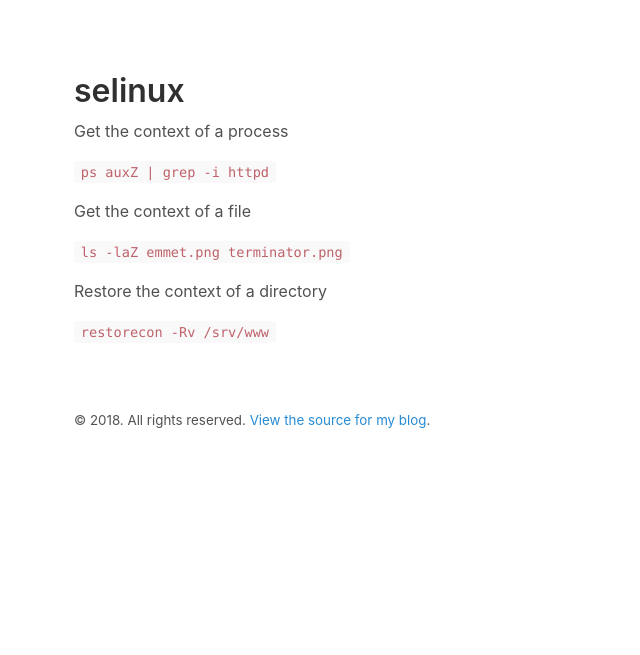
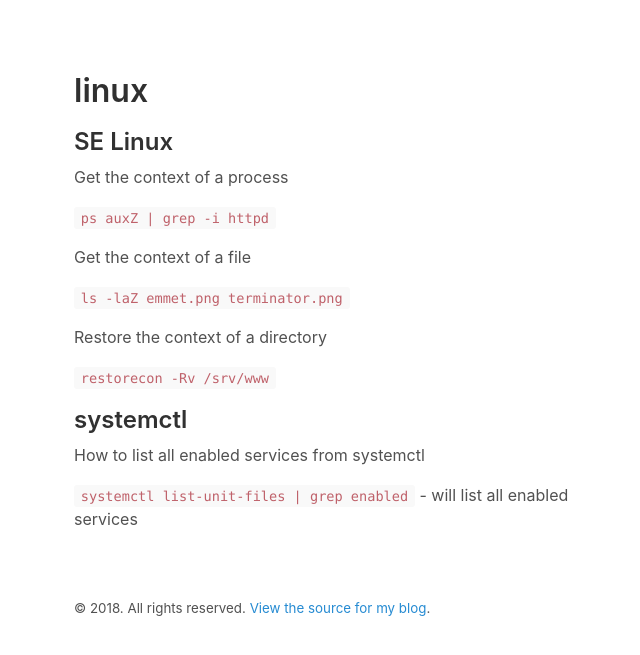
Before and after one commit to briankohles/briankohles.github.io, a Jekyll site: the page built from _wiki/linux.md, in a window 1280 px wide, cut to the strip 207-862 px from the top of the page. Shown: the whole strip, without its empty margins (286-926 px from the left). Built offline with Jekyll 4.4.1, drawn with Linux system fonts in a browser that asks for light colours.

Commit message:
updating linux page
Adding systemctl & combining SE linux

```diff
--- a/_wiki/selinux.md
+++ b/_wiki/linux.md
@@ -1,11 +1,13 @@
 ---
-title: selinux
+title: linux
 layout: page
 collection: wiki
 author: Brian Kohles
-tags: wiki selinux
+tags: wiki Linux
 categories: wiki
 ---
+
+## SE Linux
 
 Get the context of a process
 
@@ -18,3 +20,9 @@ Get the context of a file
 Restore the context of a directory
 
 `restorecon -Rv /srv/www`
+
+## systemctl
+
+How to list all enabled services from systemctl
+
+`systemctl list-unit-files | grep enabled` - will list all enabled services
```
